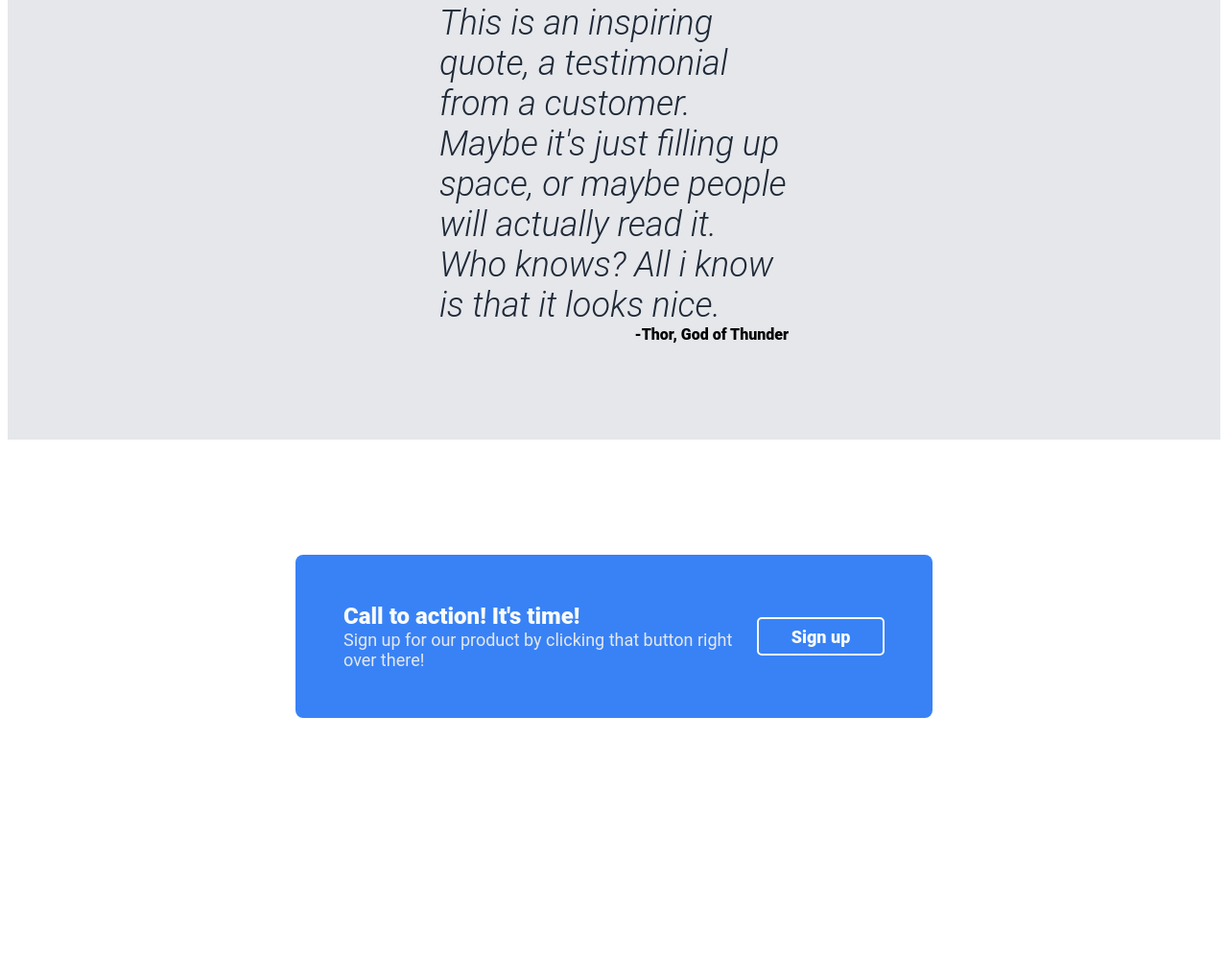
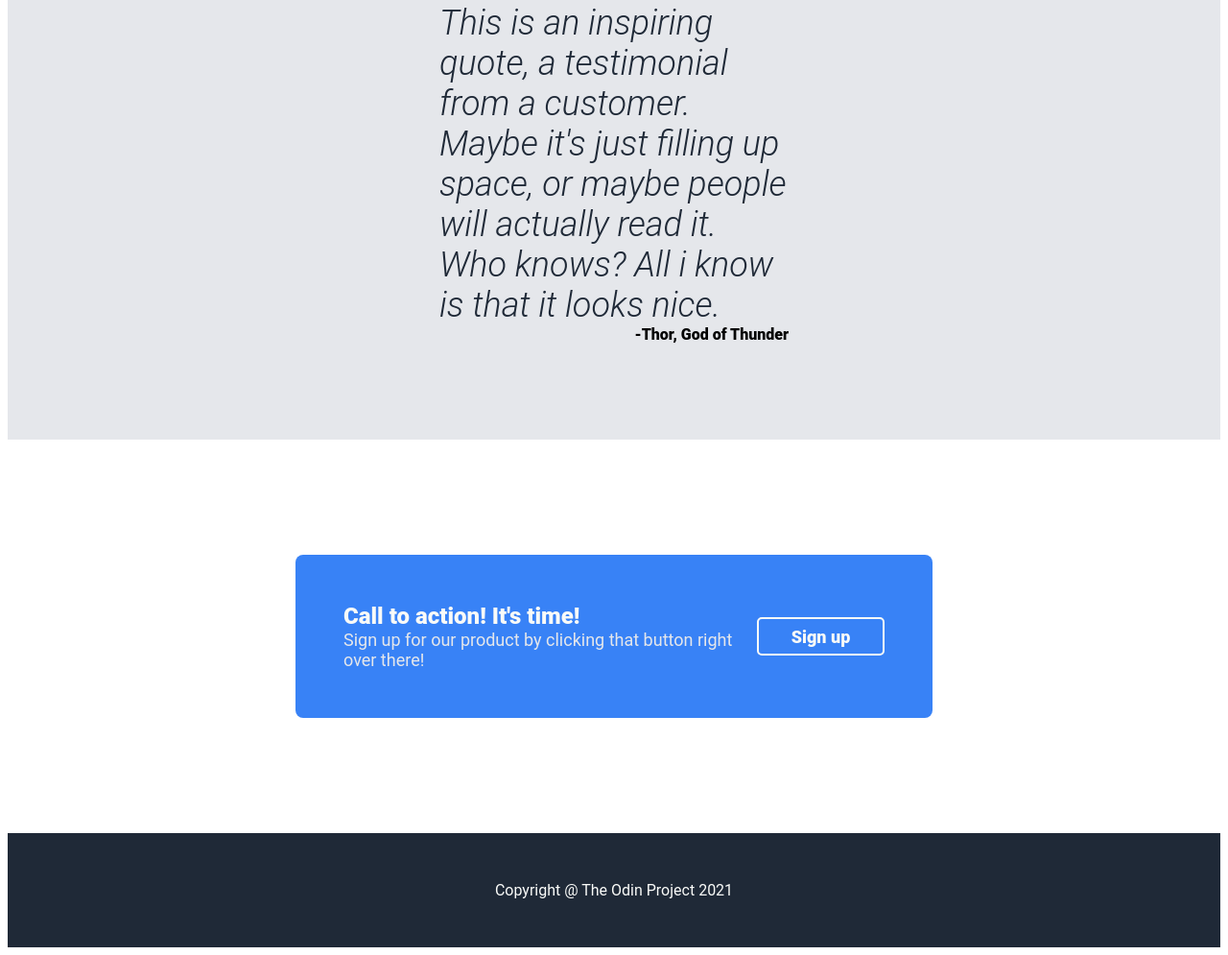
Before and after one commit to TomBuge/website-layout, a plain HTML site: page index.html in a window 1280 px wide. Shown: the part 1066-2061 px from the top of the page at 96% size. Before the commit the page ends 1934 px from the top, so only its background shows below. Drawn offline with Linux system fonts and the light colour scheme.

Commit message:
Add footer and align hero elements

```diff
--- a/index.html
+++ b/index.html
@@ -68,5 +68,7 @@
             <button class="modal-button">Sign up</button>
         </div>
     </div>
+
+    <div class="footer">Copyright @ The Odin Project 2021</div>
 </body>
 </html>
--- a/styles.css
+++ b/styles.css
@@ -21,7 +21,7 @@
 .hero-main {
     color: white;
     display: flex;
-    justify-content: center;
+    justify-content: space-between;
     flex: 0 1 auto;
     gap: 24px;
     max-height: 250px;
@@ -33,12 +33,13 @@
     display: flex;
     flex-direction: column;
     justify-content: space-between;
-    max-width: 600px;
+    max-width: 500px;
 }
 
 .hero-image {
     flex: 1 1 0;
     min-width: 0;
+    max-width: 600px;
 }
 
 img {
@@ -74,6 +75,7 @@ a {
     font-weight: 900;
     font-size: 24px;
     color: #F9FAF8;
+
 }
 
 .title {
@@ -167,3 +169,11 @@ a {
     width: 120px;
     padding: 5px 20px;
 }
+
+.footer {
+    text-align: center;
+    background-color: #1f2937;
+    color: #F9FAF8;
+    padding: 50px;
+    margin: 0;
+}
```
